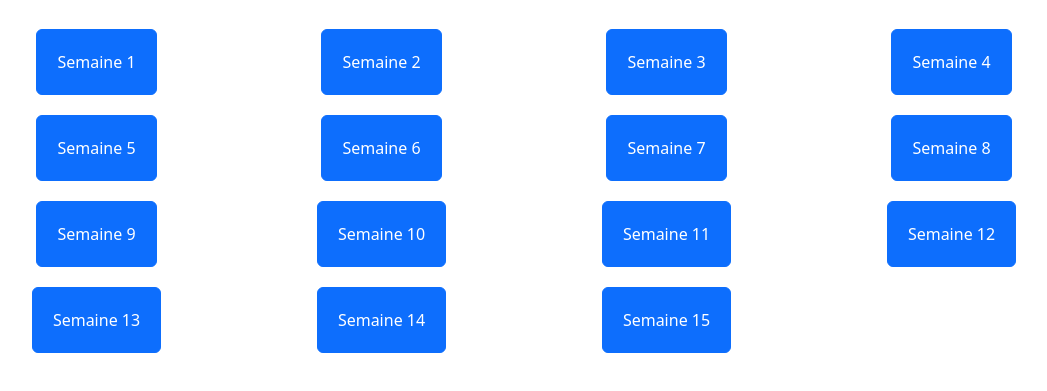
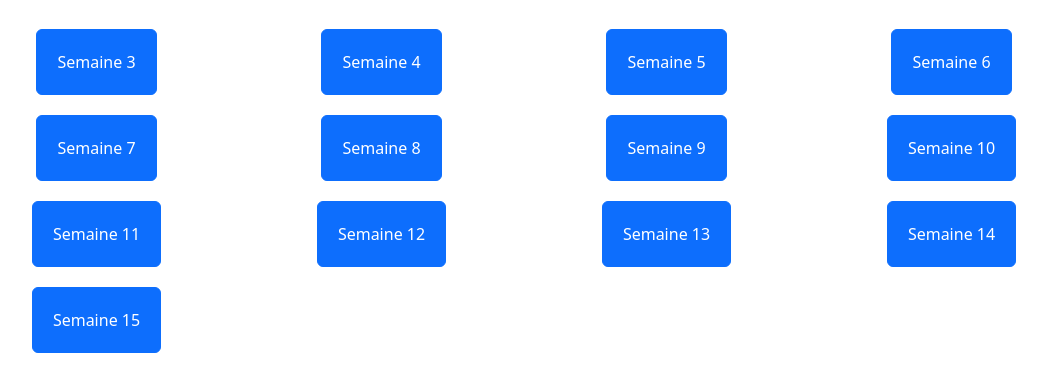
Before and after one commit to genania/monhoraire_automne2024, a plain HTML site: page index.html in a window 1280 px wide. Shown: the part 103-494 px from the top of the page, without its empty margins (116-1163 px from the left). Drawn offline with nearby package versions, Linux system fonts and the light colour scheme.

Commit message:
Update index.html

```diff
--- a/index.html
+++ b/index.html
@@ -14,16 +14,6 @@
     <div class="container">
       <h1 class="mb-4">Horaire - Automne 2024</h1>
       <div class="row">
-        <div class="col-md-3">
-          <button class="btn btn-primary week-button" onclick="showSchedule(1)">
-            Semaine 1
-          </button>
-        </div>
-        <div class="col-md-3">
-          <button class="btn btn-primary week-button" onclick="showSchedule(2)">
-            Semaine 2
-          </button>
-        </div>
         <div class="col-md-3">
           <button class="btn btn-primary week-button" onclick="showSchedule(3)">
             Semaine 3
```
